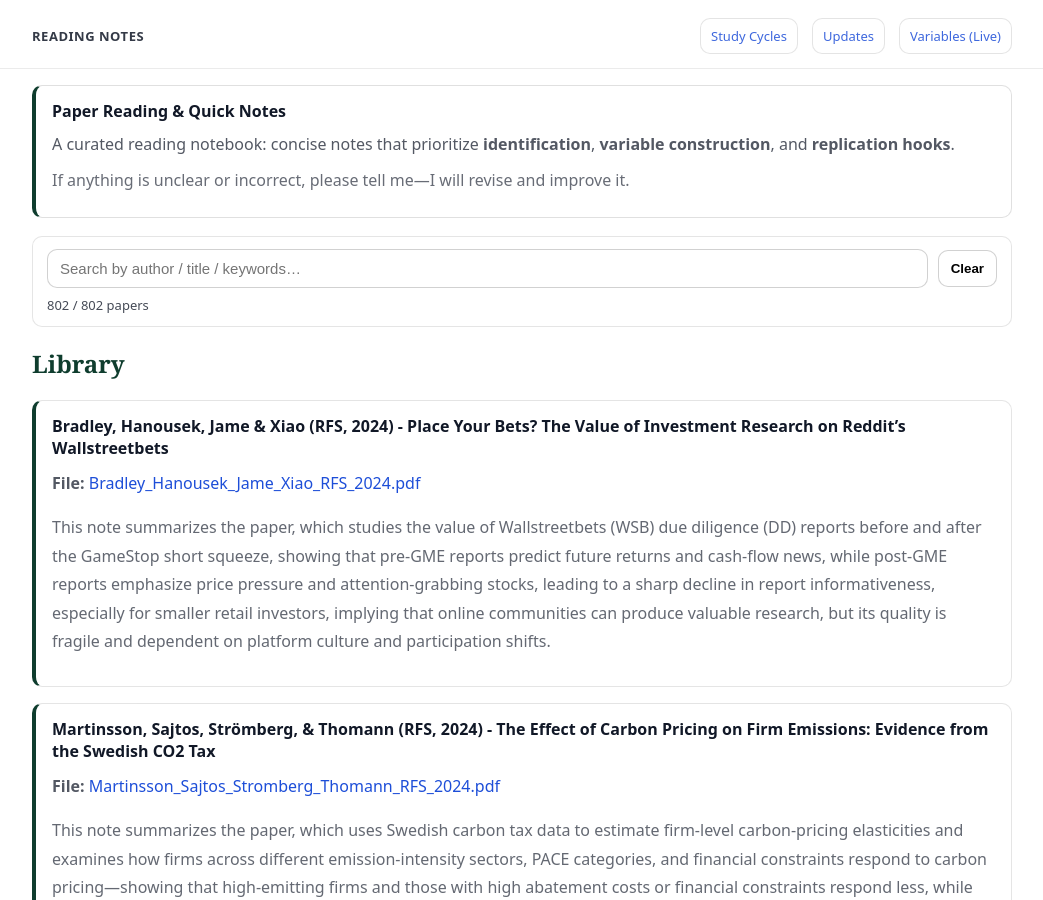
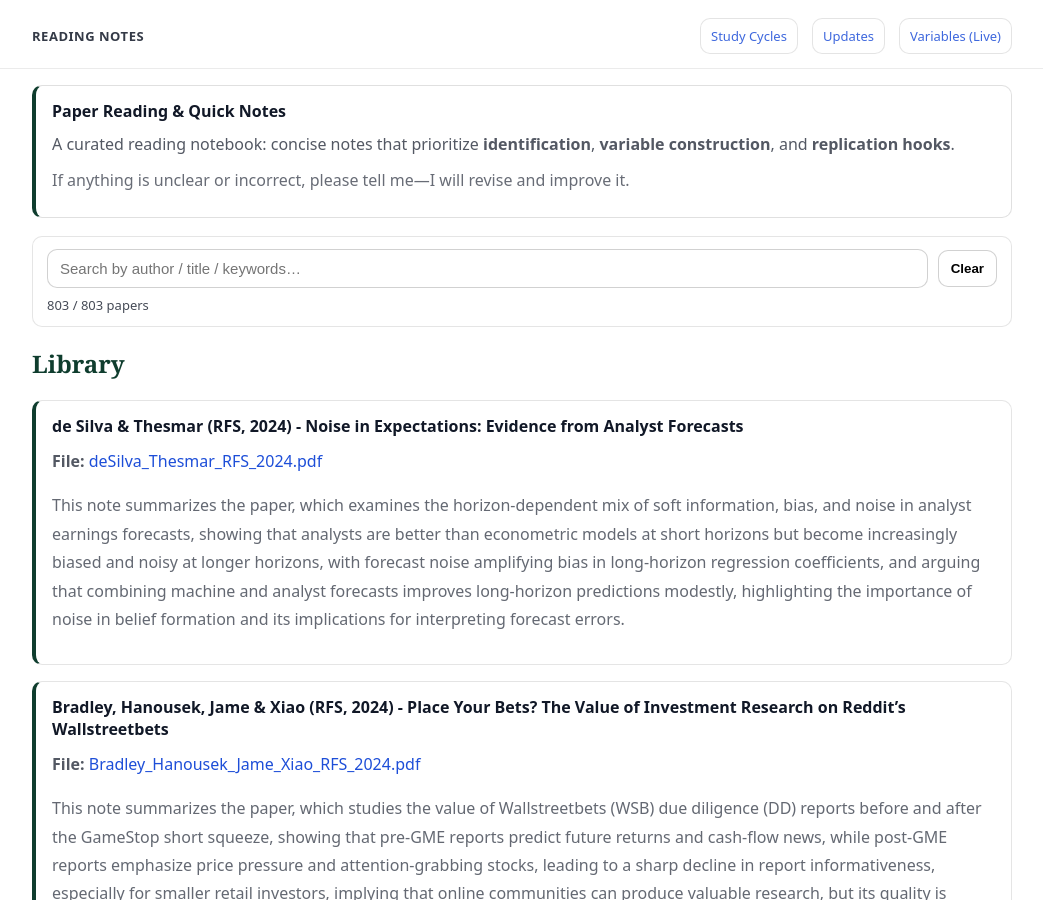
Before and after one commit to yaxinzn/study-archive, a Jekyll site: the page built from reading/index.md, in a window 1280 px wide and 900 px high. Shown: the whole window, without its empty margins (118-1161 px from the left). Built offline with Jekyll 4.4.1, drawn with Linux system fonts in a browser that asks for light colours.

Commit message:
Reading: add/update deSilva_Thesmar_RFS_2024.pdf

```diff
--- a/_data/reading.yml
+++ b/_data/reading.yml
@@ -1,3 +1,7 @@
+- title: "de Silva & Thesmar (RFS, 2024) - Noise in Expectations: Evidence from Analyst Forecasts"
+  file: "deSilva_Thesmar_RFS_2024.pdf"
+  desc: "This note summarizes the paper, which examines the horizon-dependent mix of soft information, bias, and noise in analyst earnings forecasts, showing that analysts are better than econometric models at short horizons but become increasingly biased and noisy at longer horizons, with forecast noise amplifying bias in long-horizon regression coefficients, and arguing that combining machine and analyst forecasts improves long-horizon predictions modestly, highlighting the importance of noise in belief formation and its implications for interpreting forecast errors."
+
 - title: "Bradley, Hanousek, Jame & Xiao (RFS, 2024) - Place Your Bets? The Value of Investment Research on Reddit’s Wallstreetbets"
   file: "Bradley_Hanousek_Jame_Xiao_RFS_2024.pdf"
   desc: "This note summarizes the paper, which studies the value of Wallstreetbets (WSB) due diligence (DD) reports before and after the GameStop short squeeze, showing that pre-GME reports predict future returns and cash-flow news, while post-GME reports emphasize price pressure and attention-grabbing stocks, leading to a sharp decline in report informativeness, especially for smaller retail investors, implying that online communities can produce valuable research, but its quality is fragile and dependent on platform culture and participation shifts."
```
Also changed, not shown: 1 other file.
